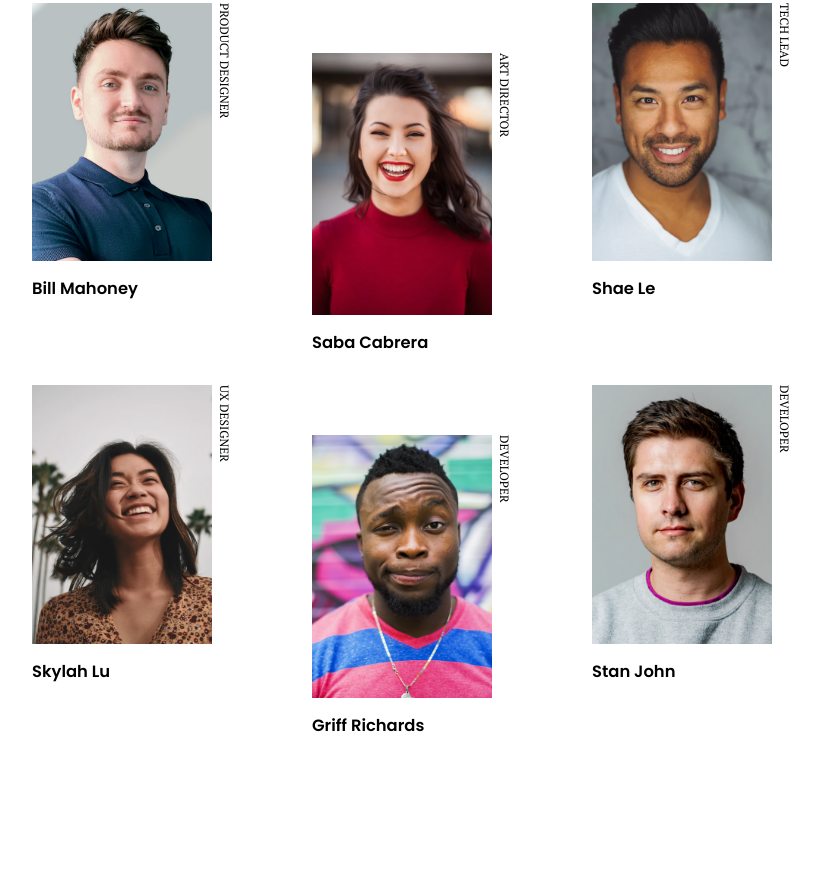
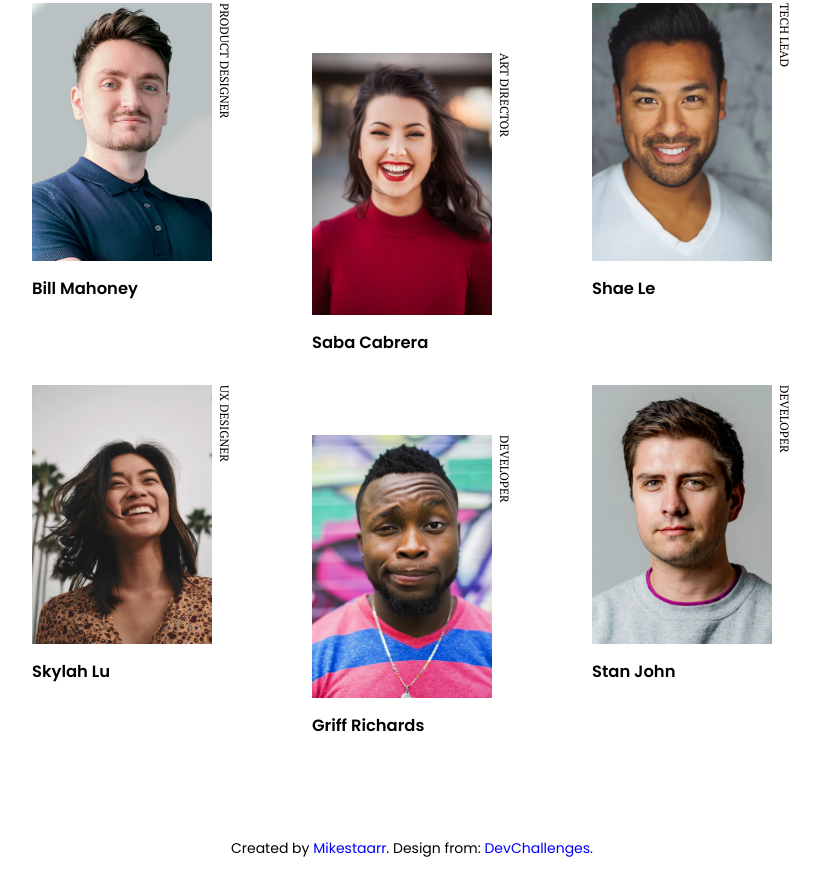
Before and after one commit to mikester380/Team-section-page-with-mouse-effect, a plain HTML site: page index.html in a window 1280 px wide. Shown: the part 268-1164 px from the top of the page, without its empty margins (228-1048 px from the left). Before the commit the page ends 1106 px from the top, so only its background shows below. Drawn offline with Linux system fonts and the light colour scheme.

Commit message:
added attribution

```diff
--- a/css/styles.css
+++ b/css/styles.css
@@ -81,6 +81,17 @@ body {
   transform: translate(100%, 0) rotate(90deg);
 }
 
+.attribution {
+  text-align: center;
+  margin-bottom: 50px;
+}
+
+.attribution a:link,
+a:visited {
+  text-decoration: none;
+  color: blue;
+}
+
 .mouse-effect {
   width: 70px;
   height: 70px;
--- a/index.html
+++ b/index.html
@@ -84,6 +84,16 @@
           <p class="team-member-role">developer</p>
         </div>
       </div>
+
+      <p class="attribution">
+        Created by
+        <a href="https://www.twitter.com/stuffsaboutmike" target="_blank"
+          >Mikestaarr</a
+        >. Design from:
+        <a href="https://www.devchallenges.io" target="_blank"
+          >DevChallenges.</a
+        >
+      </p>
     </div>
 
     <div class="mouse-effect"></div>
```
